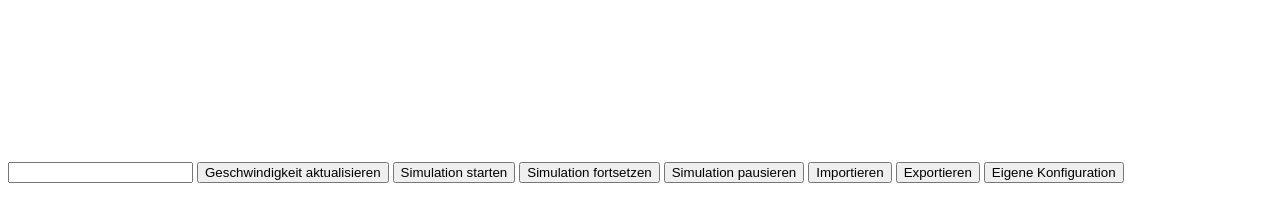
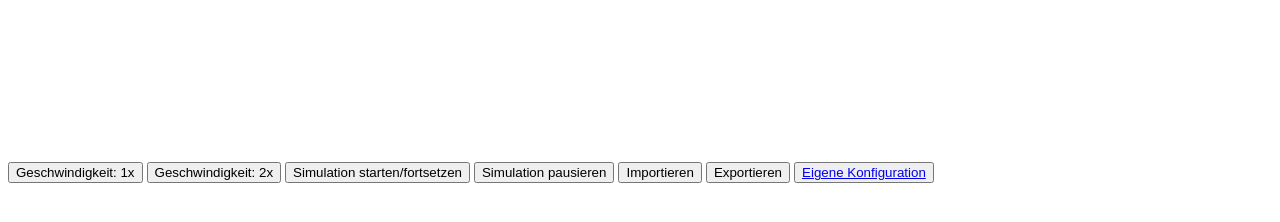
Before and after one commit to NoSpread/partyplaner, a plain HTML site: page HTML/partyplaner.html in a window 1280 px wide. Drawn offline with Linux system fonts and the light colour scheme.

Commit message:
Added speed functionality

```diff
--- a/HTML/partyplaner.html
+++ b/HTML/partyplaner.html
@@ -16,14 +16,13 @@
 
         <!--UI-->
         <div id="ui">
-            <input type="text">
-            <button>Geschwindigkeit aktualisieren</button>
-            <button>Simulation starten</button>
-            <button>Simulation fortsetzen</button>
-            <button>Simulation pausieren</button>
+            <button onclick="steuerung.setSimulationSpeed(1)">Geschwindigkeit: 1x</button>
+            <button onclick="steuerung.setSimulationSpeed(2)">Geschwindigkeit: 2x</button>
+            <button onclick="steuerung.setSimulationSpeed(1)">Simulation starten/fortsetzen</button>
+            <button onclick="steuerung.setSimulationSpeed(0)">Simulation pausieren</button>
             <button>Importieren</button>
             <button>Exportieren</button>
-            <button>Eigene Konfiguration</button>
+            <button><a href="customConfig.html">Eigene Konfiguration</a></button>
         </div>
 
         <!--Partyscore-->
```
